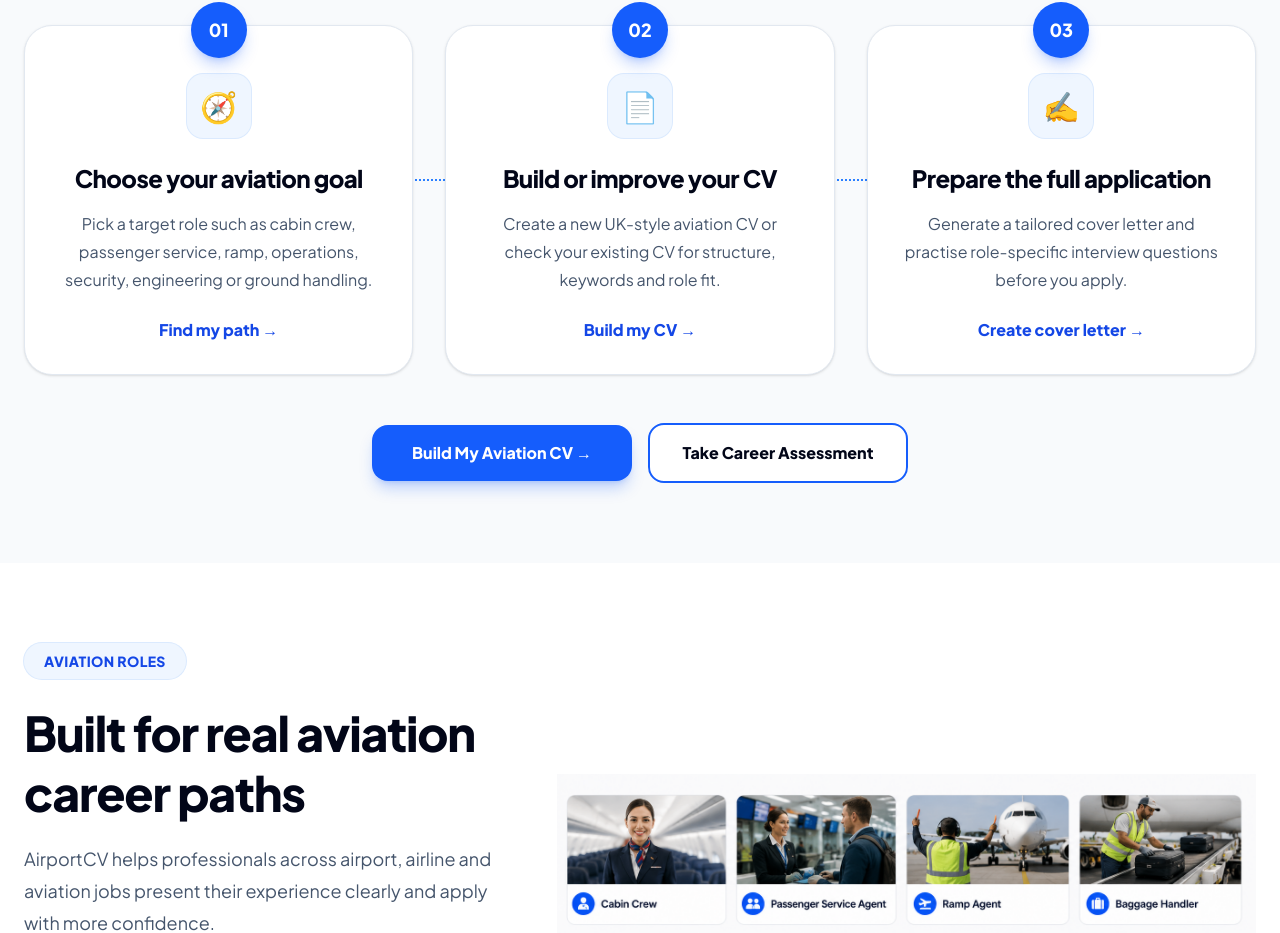
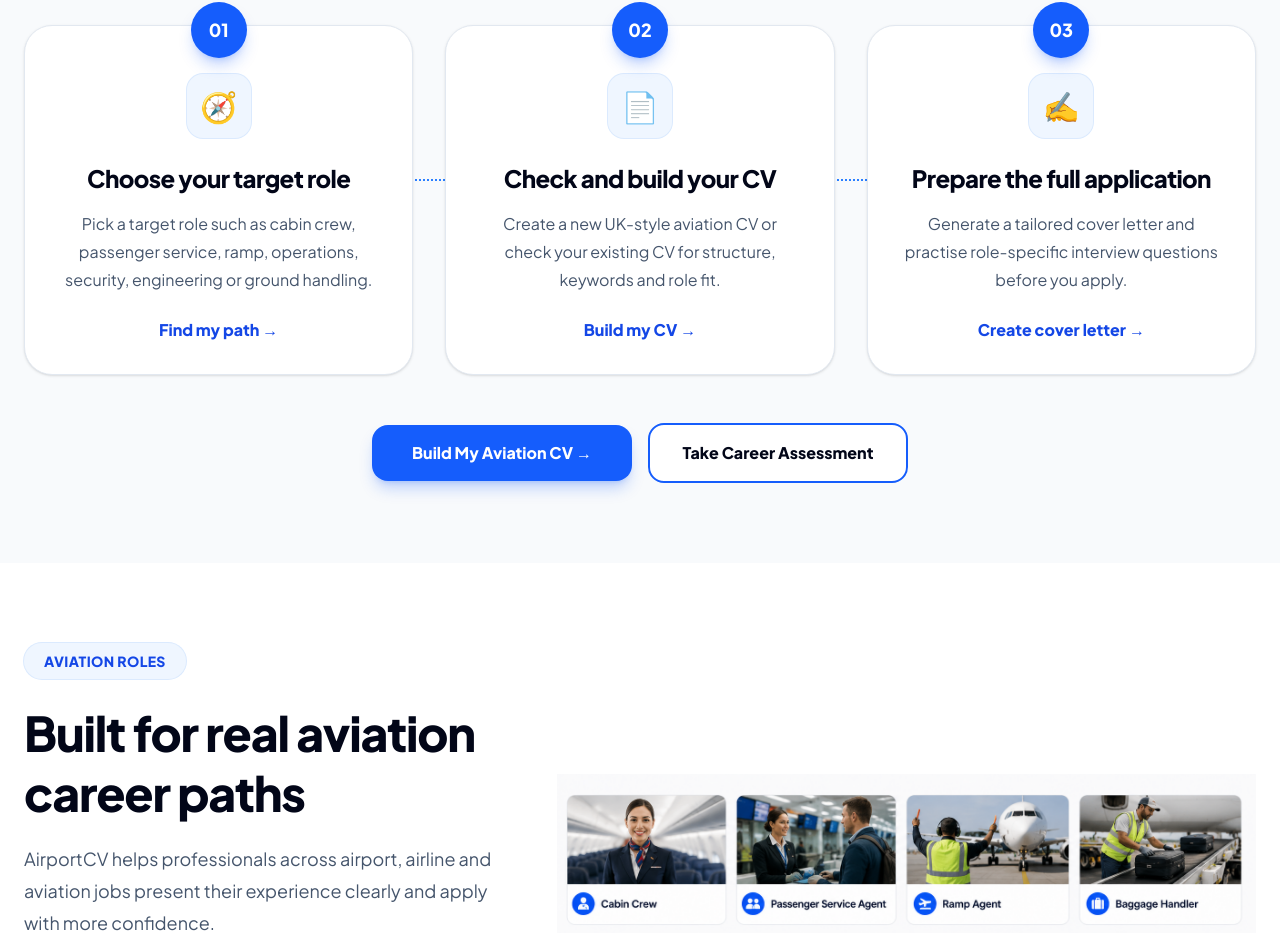
Before and after one commit to jjayakumaraero-eng/airportcv-web, a Next.js app: page / in a window 1280 px wide. Shown: the part 2066-2999 px from the top of the page. Built offline with nearby package versions, Linux system fonts and the light colour scheme; no server answers.

Commit message:
Refine homepage navigation and positioning

```diff
--- a/app/page.tsx
+++ b/app/page.tsx
@@ -3,9 +3,9 @@
 import AuthButtons from "@/components/AuthButtons";
 
 export const metadata = {
-  title: "AirportCV | Aviation CV Builder, CV Checker & Career Tools",
+  title: "AirportCV | Build Aviation CVs & Prepare for Airport Interviews",
   description:
-    "Build a stronger aviation CV, check your application, generate cover letters and prepare for airport, airline, cabin crew, engineering and ground handling roles.",
+    "Create simple ATS-friendly aviation CVs, check role fit, write cover letters and prepare for airport, airline and ground operations interviews.",
 };
 
 const tools = [
@@ -36,11 +36,11 @@
   {
     eyebrow: "Direction",
     icon: "🧭",
-    title: "Career Assessment",
+    title: "Find My Best Airport Role",
     description:
-      "Find suitable aviation career paths based on your background, experience, education and goals.",
+      "Explore suitable airport and airline career paths based on your background, experience, education and goals.",
     href: "/career-coach",
-    cta: "Start assessment",
+    cta: "Find my role",
     featured: false,
     accent: "bg-purple-600",
     ring: "border-slate-200 bg-white",
@@ -74,18 +74,18 @@
 const journeySteps = [
   {
     number: "01",
-    title: "Choose your aviation goal",
-    text: "Start with a target role or use the career assessment to identify suitable aviation paths.",
+    title: "Choose your target role",
+    text: "Choose the airport, airline or aviation role you want to apply for."
   },
   {
     number: "02",
-    title: "Build or improve your CV",
-    text: "Create a new aviation CV or check your existing CV for structure, keywords and role fit.",
+    title: "Check and build your CV",
+    text: "Check your current CV, then create a simple ATS-friendly aviation CV."
   },
   {
     number: "03",
-    title: "Prepare your application",
-    text: "Generate a tailored cover letter and practise interview answers before you apply.",
+    title: "Practise the interview",
+    text: "Prepare role-specific answers so you can explain your skills clearly."
   },
 ];
 
@@ -509,7 +509,7 @@
           {
             number: "01",
             icon: "🧭",
-            title: "Choose your aviation goal",
+            title: "Choose your target role",
             text: "Pick a target role such as cabin crew, passenger service, ramp, operations, security, engineering or ground handling.",
             href: "/career-coach",
             cta: "Find my path",
@@ -517,7 +517,7 @@
           {
             number: "02",
             icon: "📄",
-            title: "Build or improve your CV",
+            title: "Check and build your CV",
             text: "Create a new UK-style aviation CV or check your existing CV for structure, keywords and role fit.",
             href: "/cv-builder",
             cta: "Build my CV",
```
